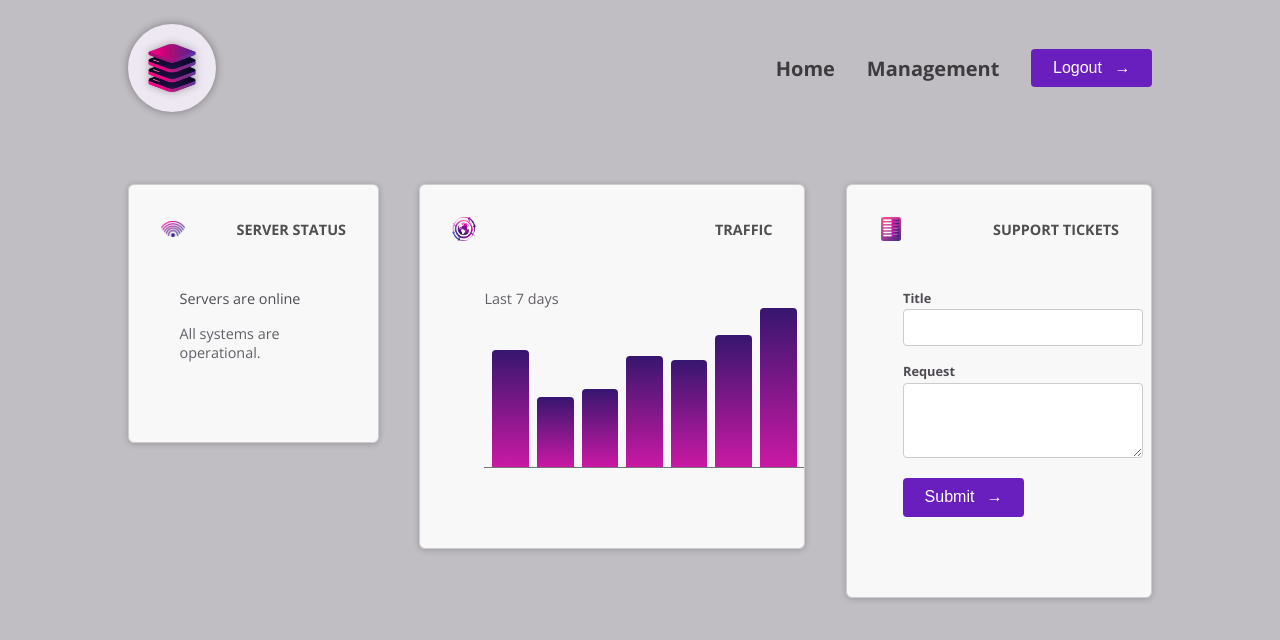
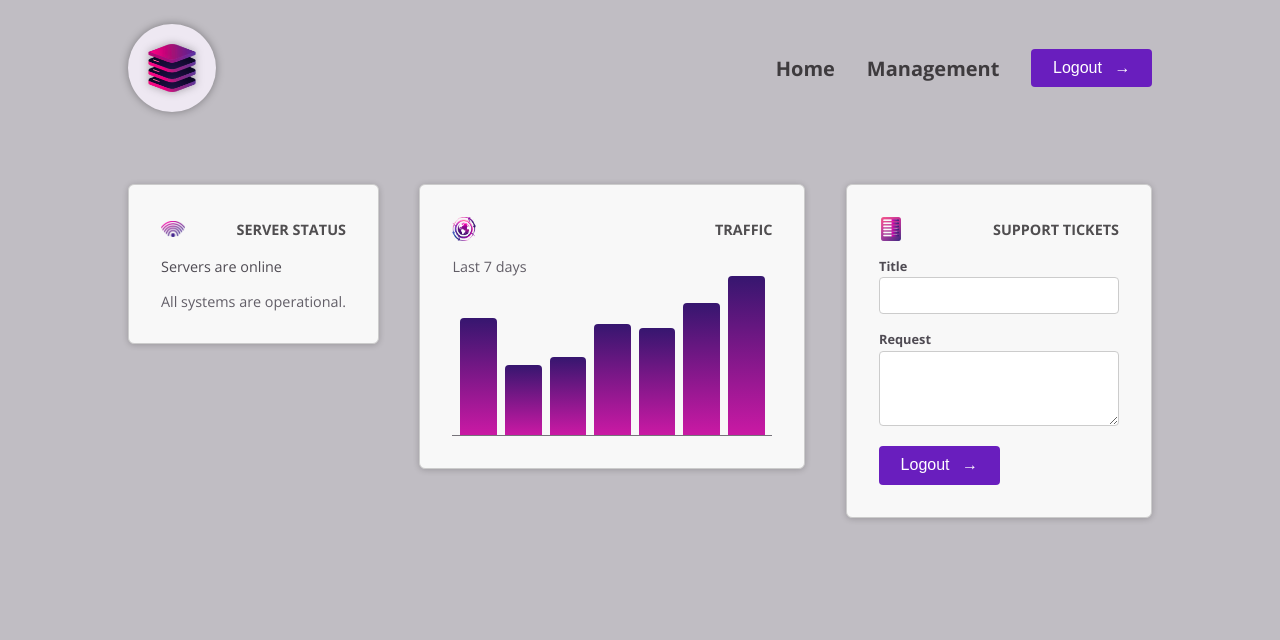
Before and after one commit to janzelinka/angular-tutorial, an Angular app in the folder client/: page / in a window 1280 px wide. Shown: the top 640 px of the page. Built offline with nearby package versions, Linux system fonts and the light colour scheme.

Commit message:
remove of main element

```diff
--- a/client/src/app/dashboard/dashboard-item/dashboard-item.component.html
+++ b/client/src/app/dashboard/dashboard-item/dashboard-item.component.html
@@ -7,8 +7,6 @@
       <img [src]="image().src" [alt]="image().alt" />
       <h2>{{ title() }}</h2>
     </header>
-    <main>
-      <ng-content></ng-content>
-    </main>
+    <ng-content></ng-content>
   </article>
 </div>
--- a/client/src/app/dashboard/tickets/new-ticket/new-ticket.component.html
+++ b/client/src/app/dashboard/tickets/new-ticket/new-ticket.component.html
@@ -8,9 +8,6 @@
     <textarea name="request" id="request" rows="3"></textarea>
   </p>
   <p>
-    <button>
-      <span> Submit </span>
-      <span class="icon"> → </span>
-    </button>
+    <button appButton></button>
   </p>
 </form>
```
Also changed, not shown: client/src/app/dashboard/tickets/new-ticket/new-ticket.component.ts (+4 -5 lines).
